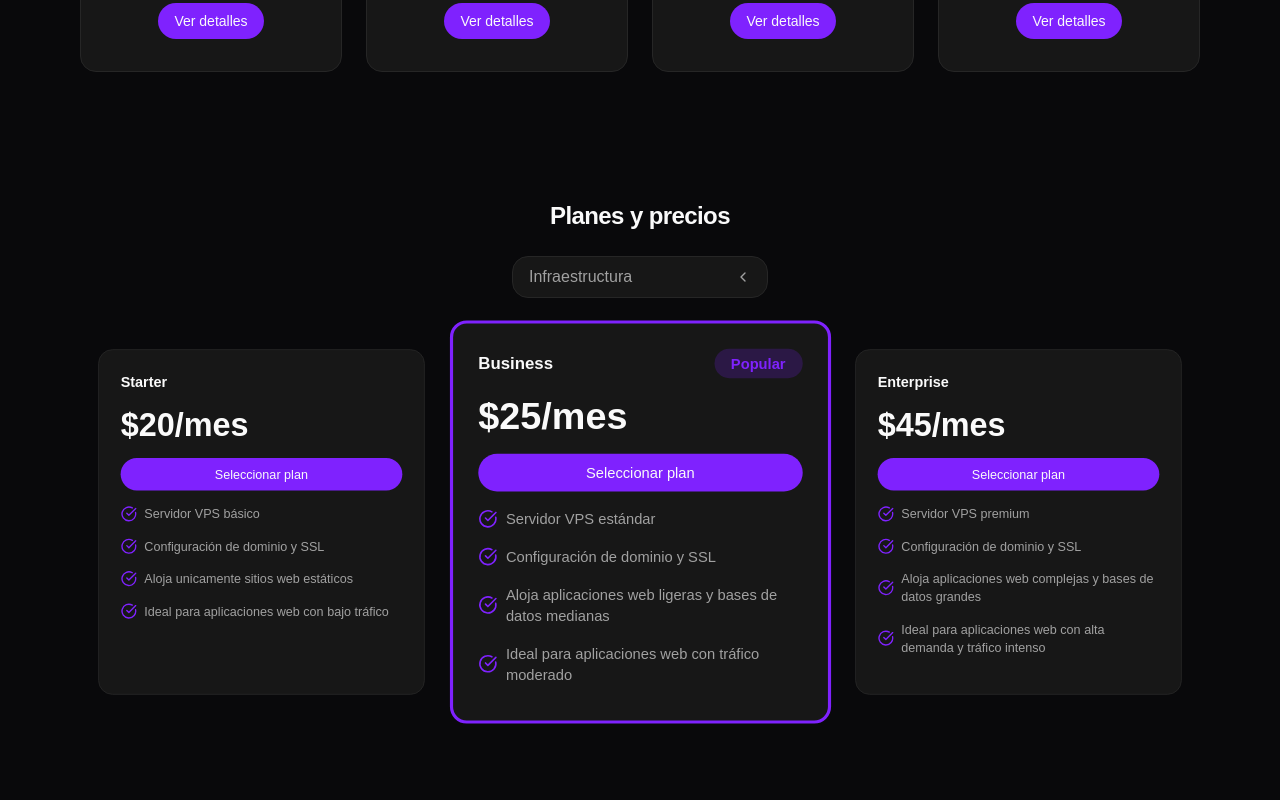
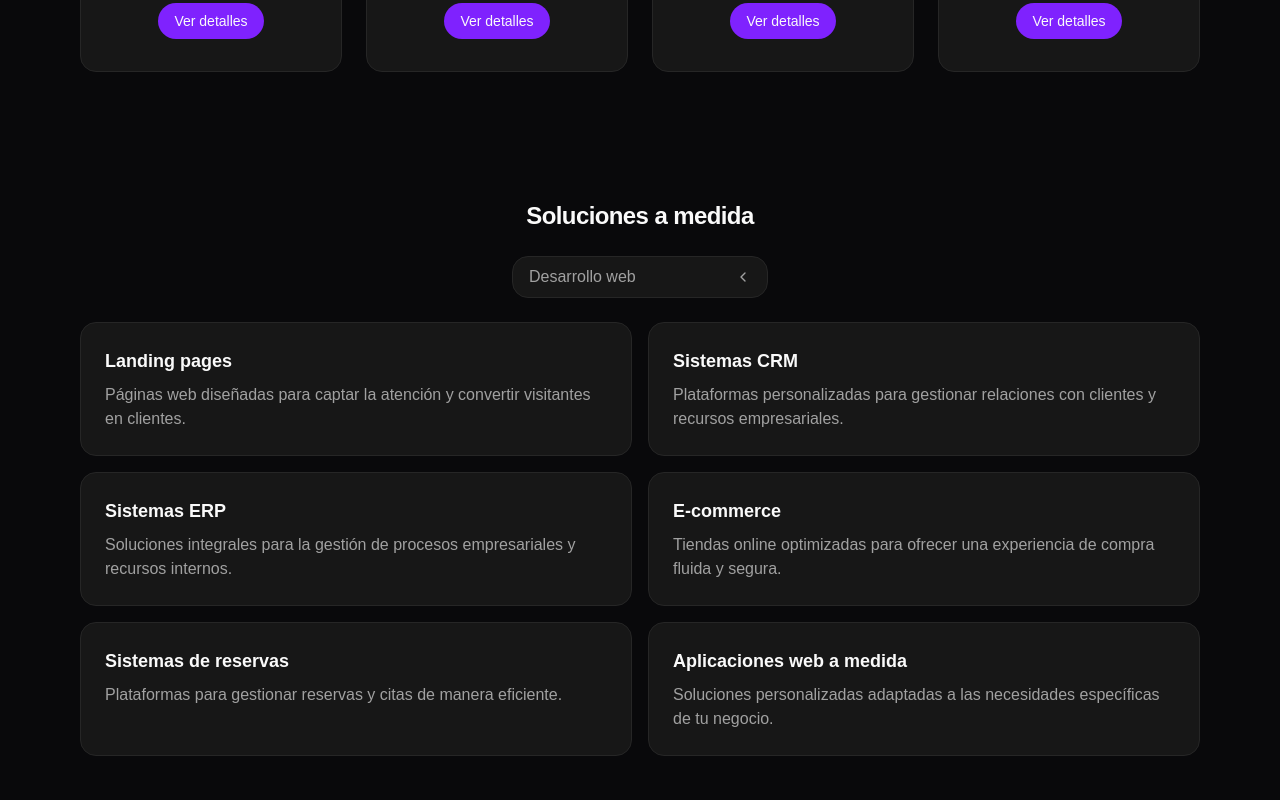
Before and after one commit to FelipeK57/sitcols, a Next.js app: page / in a window 1280 px wide. Shown: the part 1520-2320 px from the top of the page. Built offline with nearby package versions, Linux system fonts and the light colour scheme.

Commit message:
Refactor header and hero components for improved clarity; add new service offerings in Services section

```diff
--- a/src/app/components/Header.tsx
+++ b/src/app/components/Header.tsx
@@ -29,7 +29,7 @@ export default function Header() {
             href="#"
             className="hover:underline underline-offset-4 transition-all"
           >
-            Proyectos
+            Planes
           </a>
           <a
             href="#"
@@ -38,9 +38,7 @@ export default function Header() {
             Nosotros
           </a>
         </nav>
-        <button className="btn-primary">
-          Solicitar llamada
-        </button>
+        <button className="btn-primary">Contactanos</button>
       </div>
     </header>
   );
--- a/src/app/sections/Hero.tsx
+++ b/src/app/sections/Hero.tsx
@@ -46,7 +46,7 @@ export default function Hero() {
             Ver proyectos
           </button>
           <button className="btn-primary">
-            Contáctanos
+            Solicitar llamada
           </button>
         </div>
       </section>
--- a/src/app/sections/Services.tsx
+++ b/src/app/sections/Services.tsx
@@ -88,8 +88,53 @@ const services = [
     ],
   },
 ];
+const webDevelopmentServices = [
+  {
+    title: "Landing pages",
+    description:
+      "Páginas web diseñadas para captar la atención y convertir visitantes en clientes.",
+  },
+  {
+    title: "Sistemas CRM",
+    description:
+      "Plataformas personalizadas para gestionar relaciones con clientes y recursos empresariales.",
+  },
+  {
+    title: "Sistemas ERP",
+    description:
+      "Soluciones integrales para la gestión de procesos empresariales y recursos internos.",
+  },
+  {
+    title: "E-commerce",
+    description:
+      "Tiendas online optimizadas para ofrecer una experiencia de compra fluida y segura.",
+  },
+  {
+    title: "Sistemas de reservas",
+    description:
+      "Plataformas para gestionar reservas y citas de manera eficiente.",
+  },
+  {
+    title: "Aplicaciones web a medida",
+    description:
+      "Soluciones personalizadas adaptadas a las necesidades específicas de tu negocio.",
+  },
+];
+const designServices = [
+  {
+    title: "Diseño UI/UX básico",
+    description:
+      "Diseño de interfaces simples para landing pages o aplicaciones con funcionalidades limitadas.",
+  },
+  {
+    title: "Diseño UI/UX avanzado",
+    description:
+      "Diseño completo de interfaces para aplicaciones complejas con múltiples funcionalidades e interacciones.",
+  }
+];
 
 const servicesWithPlans = ["Infraestructura", "Mantenimiento"];
+const serviceWithoutPlans = ["Diseño", "Desarrollo web"];
 
 const pricingPlans = [
   {
@@ -166,7 +211,11 @@ export default function Services() {
   const [selectedServicePlan, setSelectedServicePlan] = useState<string | null>(
     "Infraestructura"
   );
+  const [selectedServiceWithoutPlan, setSelectedServiceWithoutPlan] = useState<
+    string | null
+  >("Desarrollo web");
   const [isSelectOpen, setIsSelectOpen] = useState(false);
+  const [isSelectServiceOpen, setIsSelectServiceOpen] = useState(false);
 
   return (
     <>
@@ -246,6 +295,79 @@ export default function Services() {
             </motion.div>
           )}
         </AnimatePresence>
+      </section>
+      <section className="w-full max-w-6xl mx-auto py-16 px-4 space-y-6">
+        <h2 className="font-semibold tracking-tight text-2xl text-center">
+          Soluciones a medida
+        </h2>
+        <div className="relative space-y-2 w-fit mx-auto">
+          <div
+            onClick={() => setIsSelectServiceOpen(!isSelectServiceOpen)}
+            className="flex justify-between px-4 py-2 rounded-2xl mx-auto w-full min-w-64 bg-neutral-900 border border-neutral-800 text-neutral-400 cursor-pointer"
+          >
+            <div className="flex justify-between items-center w-full">
+              <span className="select-none">
+                {selectedServiceWithoutPlan === null
+                  ? "Selecciona un servicio"
+                  : `${selectedServiceWithoutPlan}`}
+              </span>
+              <ChevronDown
+                className={`${
+                  isSelectServiceOpen ? "" : "rotate-90"
+                } transition-all size-4`}
+              />
+            </div>
+          </div>
+          <AnimatePresence>
+            {isSelectServiceOpen && (
+              <motion.div
+                initial={{ y: -10, opacity: 0, scale: 0.95 }}
+                animate={{ y: 0, opacity: 1, scale: 1 }}
+                exit={{ y: -10, opacity: 0, scale: 0.95 }}
+                transition={{ duration: 0.1 }}
+                className="absolute z-10 bg-neutral-900 border border-neutral-800 rounded-2xl min-w-64 mx-auto w-full"
+              >
+                {serviceWithoutPlans.map((service, index) => (
+                  <div
+                    key={index}
+                    onClick={() => {
+                      setSelectedServiceWithoutPlan(service);
+                      setIsSelectServiceOpen(false);
+                    }}
+                    className="px-4 py-2 hover:bg-neutral-800 rounded-2xl cursor-pointer"
+                  >
+                    {service}
+                  </div>
+                ))}
+              </motion.div>
+            )}
+          </AnimatePresence>
+        </div>
+        {selectedServiceWithoutPlan === "Desarrollo web" ? (
+          <div className="grid md:grid-cols-2 gap-4">
+            {webDevelopmentServices.map((service, index) => (
+              <article
+                key={index}
+                className="p-6 bg-neutral-900 border border-neutral-800 rounded-2xl"
+              >
+                <h3 className="font-semibold text-lg mb-2">{service.title}</h3>
+                <p className="text-neutral-400">{service.description}</p>
+              </article>
+            ))}
+          </div>
+        ) : (
+          <div className="grid md:grid-cols-2 gap-4">
+            {designServices.map((service, index) => (
+              <article
+                key={index}
+                className="p-6 bg-neutral-900 border border-neutral-800 rounded-2xl"
+              >
+                <h3 className="font-semibold text-lg mb-2">{service.title}</h3>
+                <p className="text-neutral-400">{service.description}</p>
+              </article>
+            ))}
+          </div>
+        )}
       </section>
       <section className="w-full max-w-6xl mx-auto py-16 px-4 space-y-6">
         <h2 className="font-semibold tracking-tight text-2xl text-center">
@@ -339,82 +461,3 @@ export default function Services() {
     </>
   );
 }
-
-// {
-//       title: "Diseño",
-//       plan: [
-//         {
-//           name: "Starter",
-//           price: "$100",
-//           features: ["Wireframes básicos", "Guía de estilo básica"],
-//         },
-//         {
-//           name: "Premium",
-//           price: "$200",
-//           features: [
-//             "Diseño UI/UX completo",
-//             "Prototipo navegable",
-//             "Guía de estilo avanzada",
-//           ],
-//         },
-//         {
-//           name: "Enterprise",
-//           price: "Cotizar",
-//           features: [
-//             "Diseño a medida para grandes proyectos",
-//             "Investigación de usuarios incluida",
-//             "Soporte prioritario",
-//           ],
-//         },
-//       ],
-//     },
-//     {
-//       title: "Desarrollo web",
-//       plan: [
-//         {
-//           name: "Landing Page",
-//           price: "$500",
-//           features: [
-//             "Diseño responsivo",
-//             "Integración básica",
-//             "Despliegue en hosting",
-//           ],
-//         },
-//         {
-//           name: "CRM/ERP básico",
-//           price: "$600",
-//           features: [
-//             "Gestión de clientes/productos",
-//             "Panel administrativo",
-//             "Autenticación de usuarios",
-//           ],
-//         },
-//         {
-//           name: "E-commerce",
-//           price: "$800",
-//           features: [
-//             "Catálogo de productos",
-//             "Carrito de compras",
-//             "Pasarela de pago integrada",
-//           ],
-//         },
-//         {
-//           name: "Booking System",
-//           price: "$700",
-//           features: [
-//             "Gestión de reservas",
-//             "Notificaciones automáticas",
-//             "Panel administrativo",
-//           ],
-//         },
-//         {
-//           name: "ERP a la medida",
-//           price: "Cotizar",
-//           features: [
-//             "Solución integral adaptada a tu negocio",
-//             "Módulos personalizados",
-//             "Soporte y mantenimiento dedicado",
-//           ],
-//         },
-//       ],
-//     },
```
